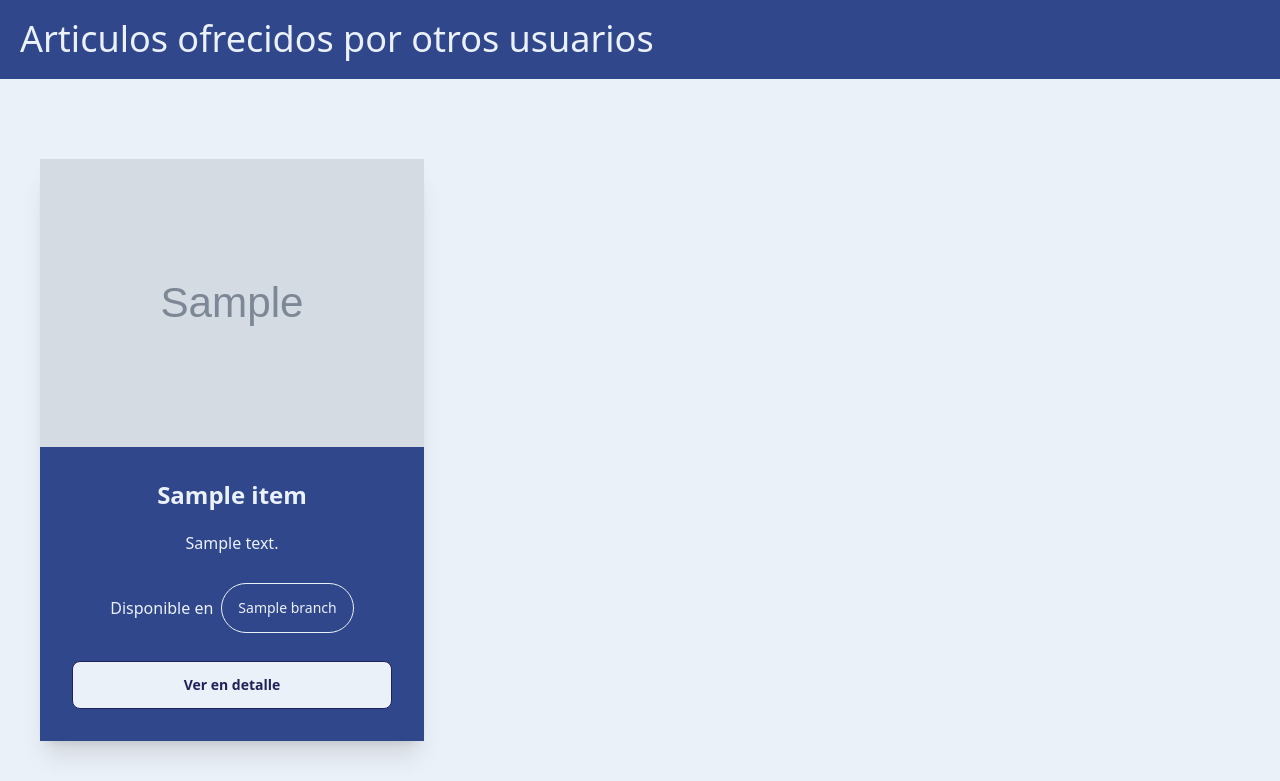
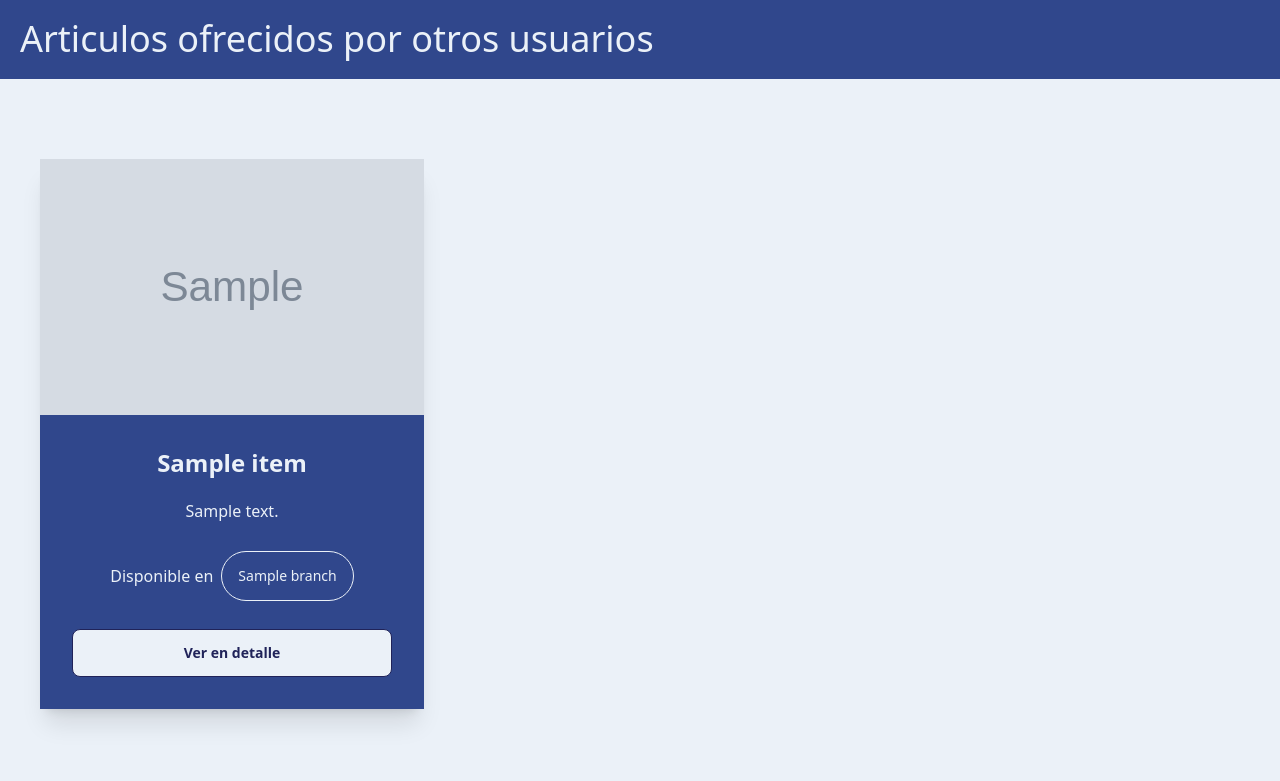
Before and after one commit to daniNKV/ferreplus, a Django app: page / in a window 1280 px wide. Shown: the part 801-1582 px from the top of the page. Run offline with Django 5.2, Linux system fonts and the light colour scheme; tables that the repository leaves empty hold one stand-in row (values such as "Sample post"); grey boxes marked "Sample" are stand-in pictures; some libraries are stand-ins or nearby versions.

Commit message:
mostrar imagenes de articulos en tamaño consistente y el avatar del usuario en la publicacion

```diff
--- a/src/item/views.py
+++ b/src/item/views.py
@@ -2,8 +2,10 @@ from django.shortcuts import render, redirect, get_object_or_404
 from django.contrib import messages
 from django.contrib.auth.decorators import login_required
 from django.views.decorators.http import require_POST
+
 # from rolepermissions.decorators import has_role_decorator
 from item.models import Item
+from profiles.models import Profile
 from .forms import ItemForm
 
 
@@ -57,6 +59,8 @@ def delete_item(request, item_id):
     messages.success(request, "¡Artículo eliminado exitosamente!")
     return redirect("profile_view", user_id=request.user.id)
 
+
 def detail_item(request, item_id):
     item = get_object_or_404(Item, pk=item_id)
-    return render(request, "item/detail_item.html", { "item": item })
+    profile = get_object_or_404(Profile, user=item.user)
+    return render(request, "item/detail_item.html", {"item": item, "profile": profile})
--- a/src/templates/index.html
+++ b/src/templates/index.html
@@ -83,8 +83,8 @@
       {% for item in items %}
         <div class="carousel-item rounded-xl card w-[95%] sm:w-96 shadow-xl hover:-translate-y-2 hover:shadow-2xl transition-transform">
           <a href="{% url 'item_detail' item_id=item.pk %}" class="bg-main sm:h-2/4">
-            <figure class="object-cover">
-              <img class="w-full" src="{{ item.image.url }}" alt="{{ item.name }}" />
+            <figure class="max-h-64">
+              <img class="object-fit" src="{{ item.image.url }}" alt="{{ item.name }}" />
             </figure>
           </a>
           <div class="card-body gap-5 items-center text-center bg-main text-neutral">
```
Also changed, not shown: src/templates/item/detail_item.html (+10 -3 lines).
